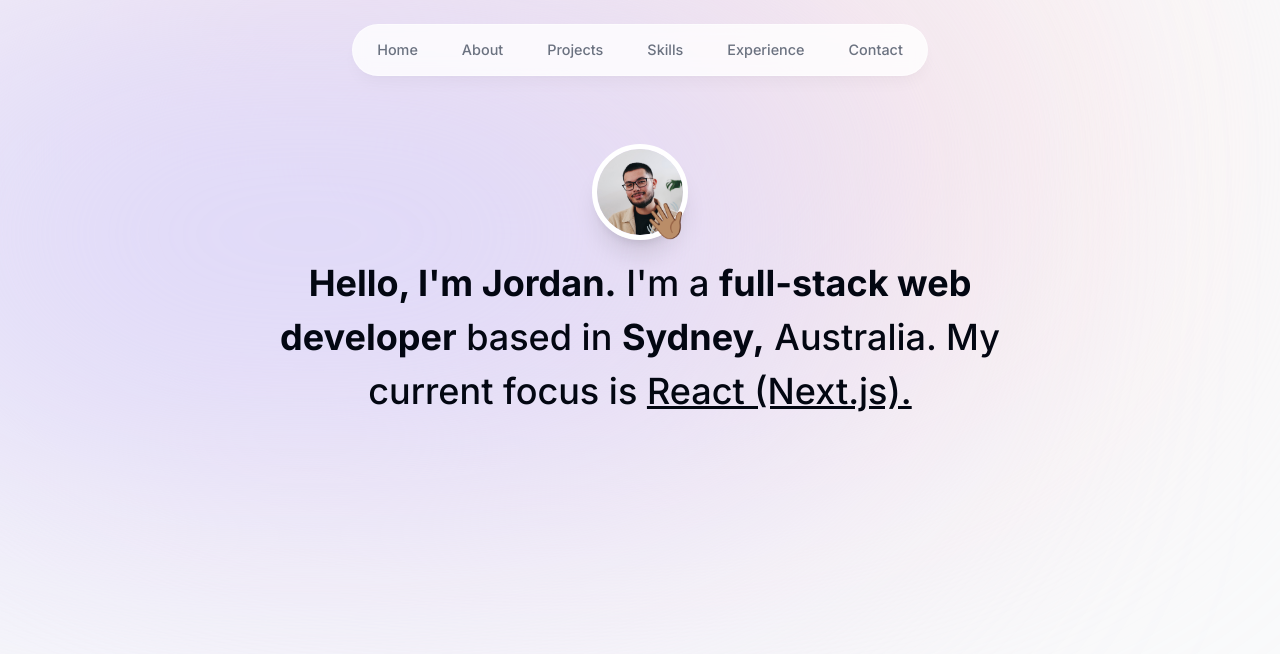
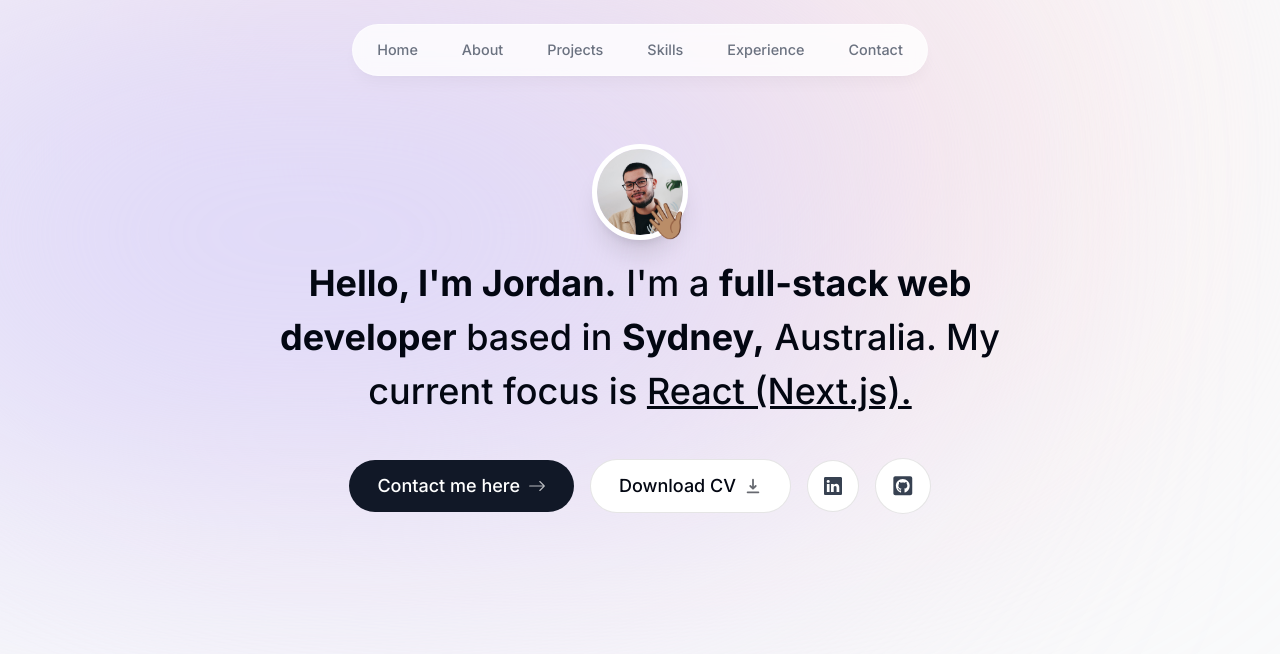
Before and after one commit to jordansbenjamin/portfolio_v2, a Next.js app: page / in a window 1280 px wide. Shown: the top 654 px of the page. Built offline with nearby package versions, Linux system fonts and the light colour scheme.

Commit message:
Finished implementing buttons for intro section

```diff
--- a/src/components/Intro.tsx
+++ b/src/components/Intro.tsx
@@ -3,12 +3,17 @@
 import Image from "next/image";
 import React from "react";
 import { motion } from "framer-motion";
+import Link from "next/link";
+import { BsArrowRight, BsLinkedin } from "react-icons/bs";
+import { HiDownload } from "react-icons/hi";
+import { FaGithubSquare } from "react-icons/fa";
 
 const profileImg = "/Me_circle.png";
 
 export default function Intro() {
 	return (
 		<section className="mb-28 max-w-[50rem] text-center sm:mb-0">
+			{/* Image container */}
 			<div className="flex items-center justify-center">
 				<div className="relative">
 					{/* Div used to wrap image for framer motion, easier this way */}
@@ -43,6 +48,7 @@
 				</div>
 			</div>
 
+			{/* Intro text */}
 			<motion.p
 				className="mb-10 mt-4 px-4 text-2xl font-medium !leading-[1.5] sm:text-4xl"
 				initial={{ opacity: 0, y: 100 }}
@@ -51,6 +57,30 @@
 				<span className="font-bold">full-stack web developer</span> based in <span className="font-bold">Sydney,</span>{" "}
 				Australia. My current focus is <span className="underline">React (Next.js).</span>
 			</motion.p>
+
+			{/* Button container */}
+			<motion.div
+				className="flex flex-col sm:flex-row items-center justify-center gap-4 px-4 text-lg font-medium"
+				initial={{ opacity: 0, y: 100 }}
+				animate={{ opacity: 1, y: 0 }}
+				transition={{ delay: 0.1 }}>
+				{/* Contact me link */}
+				<Link href="#contact" className="group bg-gray-900 text-white px-7 py-3 flex items-center gap-2 rounded-full outline-none focus:scale-110 hover:scale-110 hover:bg-gray-950 active:scale-105 transition">
+					Contact me here <BsArrowRight className="opacity-70 group-hover:translate-x-1 transition"/>
+				</Link>
+				{/* Download CV link */}
+				<a href="/CV.pdf" download className="group bg-white px-7 py-3 flex items-center gap-2 rounded-full focus:scale-110 hover:scale-110 active:scale-105 transition border border-black/10">
+					Download CV <HiDownload className="opacity-60 group-hover:translate-y-1 transition"/>
+				</a>
+				{/* LinkedIn link */}
+				<a href="https://www.linkedin.com/in/jordansb/" target="_blank" className="bg-white p-4 text-gray-700 flex items-center gap-2 rounded-full focus:scale-[1.15] hover:scale-[1.15] hover:text-gray-950 active:scale-105 transition border border-black/10">
+					<BsLinkedin />
+				</a>
+				{/* GitHub link */}
+				<a href="https://github.com/jordansbenjamin" target="_blank" className="bg-white p-4 text-gray-700 flex items-center gap-2 rounded-full text-[1.35rem] focus:scale-[1.15] hover:scale-[1.15] hover:text-gray-950 active:scale-105 transition border border-black/10">
+					<FaGithubSquare />
+				</a>
+			</motion.div>
 		</section>
 	);
 }
```
Also changed, not shown: src/components/Header.tsx (+5 -2 lines).
